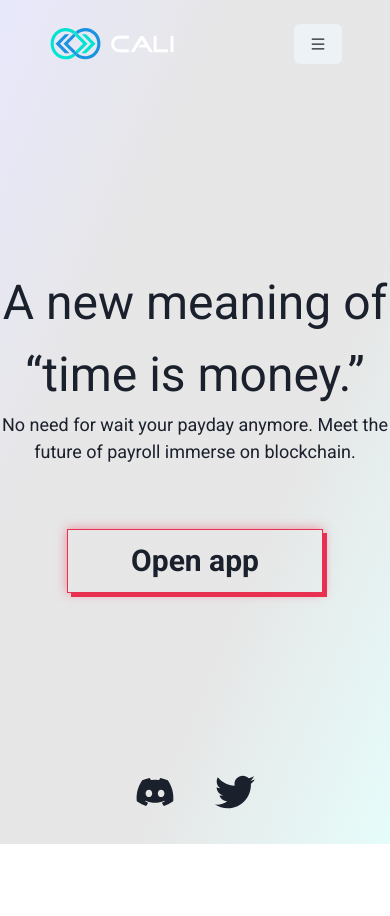
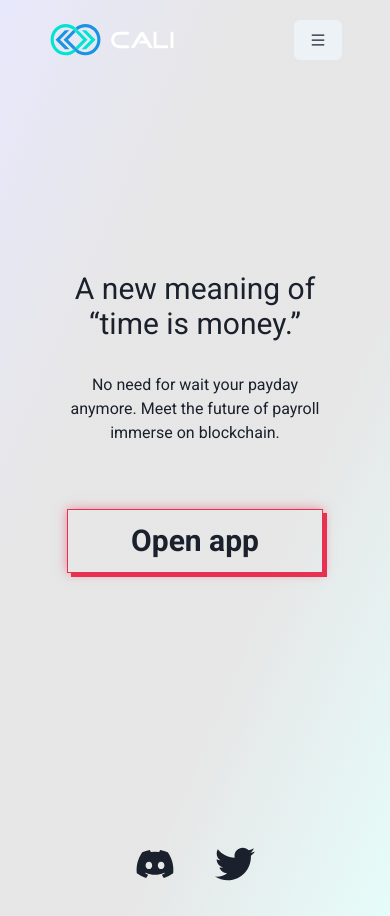
Before and after one commit to Pedrobourguignon/cali-finance, a Next.js app: page / in a window 390 px wide. Before the commit the page ends 844 px from the top, so only its background shows below. Built offline with nearby package versions, Linux system fonts and the light colour scheme.

Commit message:
refactory Landing Page responsiveness

```diff
--- a/components/Header/Header.tsx
+++ b/components/Header/Header.tsx
@@ -14,7 +14,14 @@ import { AiOutlineClose, AiOutlineMenu } from 'react-icons/ai'
 import NextLink from 'next/link'
 export const Header = () => {
 	return (
-		<Flex justify="space-between" my="6" mx="12" align="center">
+		<Flex
+			justify="space-between"
+			px="12"
+			w="100%"
+			minH="20"
+			align="center"
+			position="absolute"
+		>
 			<Flex>
 				<NextLink href="/">
 					<Img src="/images/cali-logo-with-text.svg" w="32" h="8" />
--- a/layouts/Background/Background.tsx
+++ b/layouts/Background/Background.tsx
@@ -9,8 +9,7 @@ export const Background: React.FC<IBackground> = ({ children }) => {
 	return (
 		<Flex
 			direction="column"
-			h="100vh"
-			w="100vw"
+			w="full"
 			background="linear-gradient(112.87deg, rgba(26, 29, 225, 0.1) 0%, rgba(16, 15, 18, 0.1) 32.29%, rgba(16, 15, 18, 0.1) 66.15%, rgba(2, 228, 209, 0.1) 100%);"
 		>
 			<Header />
--- a/pages/index.tsx
+++ b/pages/index.tsx
@@ -8,11 +8,21 @@ import type { NextPage } from 'next'
 const Home: NextPage = () => {
 	return (
 		<Background>
-			<Flex h="full" justify="center" align="center" direction="column">
-				<Flex fontSize="5xl" textAlign="center">
+			<Flex minH="100vh" justify="center" align="center" direction="column">
+				<Flex
+					w={{ base: '2xs', lg: '3xl' }}
+					fontSize={{ base: '3xl', lg: '5xl' }}
+					textAlign="center"
+					mb={{ base: '8', lg: '3.5' }}
+					lineHeight="normal"
+				>
 					A new meaning of “time is money.”
 				</Flex>
-				<Flex fontSize="lg" textAlign="center">
+				<Flex
+					fontSize={{ base: 'md', lg: 'lg' }}
+					w={{ base: '2xs', lg: 'lg' }}
+					textAlign="center"
+				>
 					No need for wait your payday anymore. Meet the future of payroll
 					immerse on blockchain.
 				</Flex>
```
